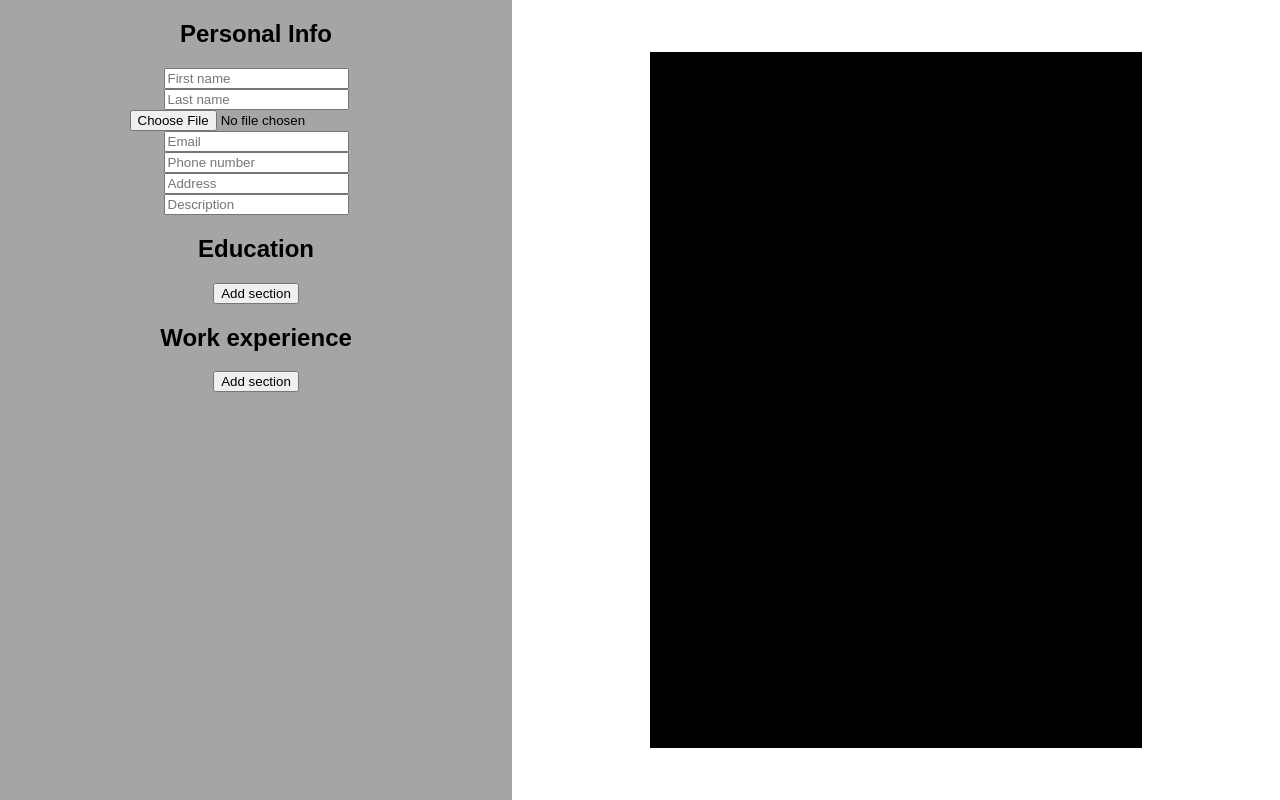
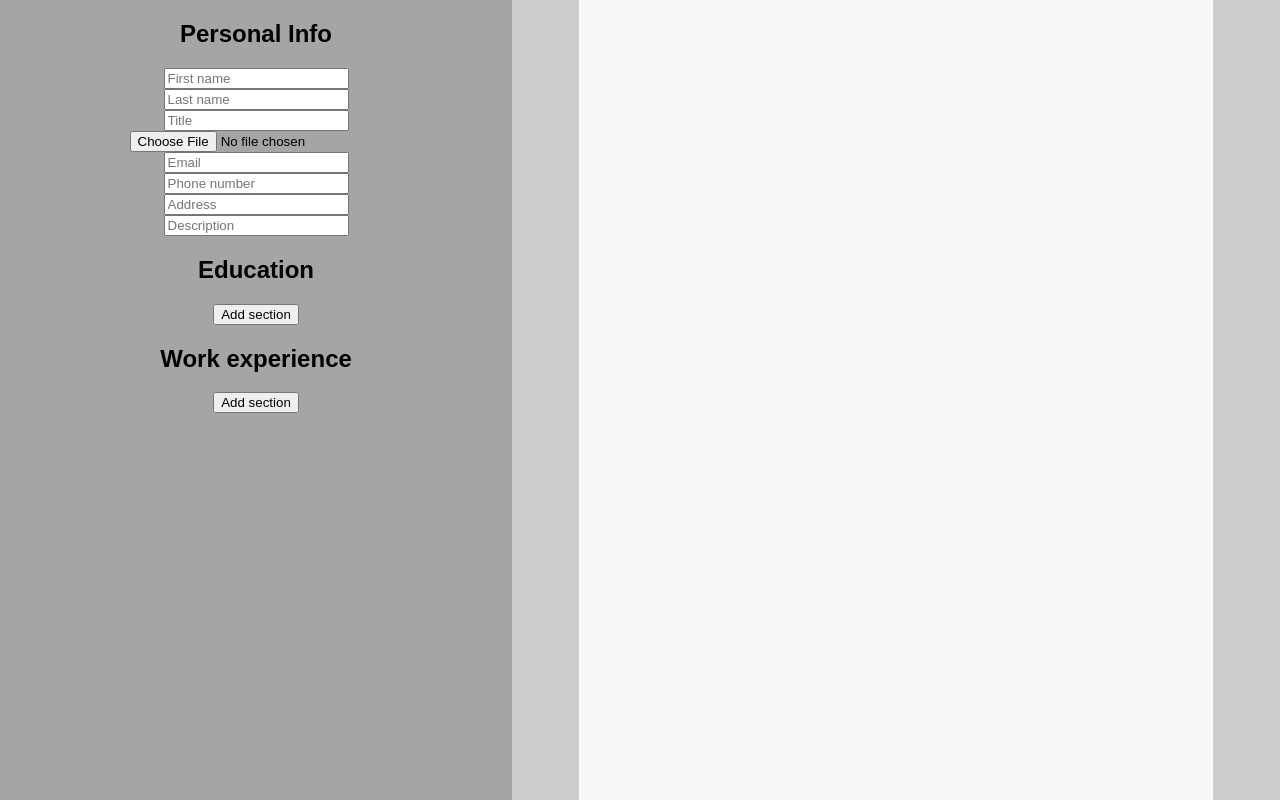
Before and after one commit to clikuki/cv-creator, a React (Create React App) app: page / in a window 1280 px wide. Built offline with nearby package versions, Linux system fonts and the light colour scheme.

Commit message:
some work on cvDisplay - inputs for firstName, lastName, title, and photo now update the cvDisplay

```diff
--- a/src/components/App.js
+++ b/src/components/App.js
@@ -1,12 +1,37 @@
+import { useState } from "react";
 import CVDisplay from "./CVDisplay";
 import InfoEditor from "./InfoEditor";
 import '../css/misc.css';
 
 const App = () =>
 {
+	const [educationInfo, setEducationInfo] = useState([]);
+	const [workInfo, setWorkInfo] = useState([]);
+	const [personalInfo, setPersonalInfo] = useState({
+		firstName: '',
+		lastName: '',
+		title: '',
+		photo: '',
+		email: '',
+		phoneNum: '',
+		address: '',
+		description: '',
+	});
+
 	return <>
-		<InfoEditor />
-		<CVDisplay />
+		<InfoEditor
+			personalInfo={personalInfo}
+			workInfo={workInfo}
+			educationInfo={educationInfo}
+			setPersonalInfo={setPersonalInfo}
+			setEducationInfo={setEducationInfo}
+			setWorkInfo={setWorkInfo} />
+		<CVDisplay
+			info={{
+				personal: personalInfo,
+				work: workInfo,
+				education: educationInfo,
+			}} />
 	</>
 }
 
--- a/src/components/CVDisplay.js
+++ b/src/components/CVDisplay.js
@@ -1,10 +1,37 @@
+import { useState } from 'react';
 import css from '../css/cvDisplay.module.css';
 
-const CVDisplay = () =>
+const Style1 = props =>
+{
+	const [imgSrc, setImgSrc] = useState(null);
+	const { info } = props;
+
+	if (info.personal.photo)
+	{
+		const fileReader = new FileReader();
+		fileReader.onload = () => setImgSrc(fileReader.result);
+		fileReader.readAsDataURL(info.personal.photo);
+	}
+
+	return <>
+		<div>
+			<h1>
+				{`${info.personal.firstName} ${info.personal.lastName}`}
+			</h1>
+			<span>{info.personal.title}</span>
+		</div>
+		<div>
+			<img src={imgSrc} alt='Portrait of self' />
+		</div>
+		<div></div>
+	</>
+}
+
+const CVDisplay = props =>
 {
 	return <div className={css.wrapper}>
 		<div className={css.cvDisplay}>
-
+			<Style1 info={props.info} />
 		</div>
 	</div>
 }
--- a/src/components/InfoEditor.js
+++ b/src/components/InfoEditor.js
@@ -1,14 +1,13 @@
-import { useState } from "react"
+import css from '../css/infoEditor.module.css';
 import { nanoid } from "nanoid";
-import css from '../css/infoEditor.module.css';
 
 const PersonalSection = props =>
 {
 	const { personalInfo } = props;
-	const onChange = ({ target }) =>
+	const onChange = (e) =>
 	{
-		const value = target.value;
-		const type = target.dataset.type;
+		const value = e.target?.files?.[0] || e.target.value;
+		const type = e.target.dataset.type;
 		props.onChange(type, value);
 	}
 
@@ -16,7 +15,8 @@ const PersonalSection = props =>
 		<h2>Personal Info</h2>
 		<input value={personalInfo.firstName} onChange={onChange} data-type='firstName' placeholder="First name" type='text' />
 		<input value={personalInfo.lastName} onChange={onChange} data-type='lastName' placeholder="Last name" type='text' />
-		<input value={personalInfo.photo} onChange={onChange} data-type='photo' placeholder="Photo" type='file' accept=".png,.jpg,.webp" />
+		<input value={personalInfo.title} onChange={onChange} data-type='title' placeholder="Title" type='text' />
+		<input onChange={onChange} data-type='photo' placeholder="Photo" type='file' accept=".png,.jpg,.webp" />
 		<input value={personalInfo.email} onChange={onChange} data-type='email' placeholder="Email" type='email' />
 		<input value={personalInfo.phoneNum} onChange={onChange} data-type='phoneNum' placeholder="Phone number" type='text' />
 		<input value={personalInfo.address} onChange={onChange} data-type='address' placeholder="Address" type='text' />
@@ -119,26 +119,14 @@ const getStaticSectionEvent = (obj, setFunc) => (type, value) =>
 	})
 }
 
-const InfoEditor = () =>
+const InfoEditor = props =>
 {
-	const [educationInfo, setEducationInfo] = useState([]);
-	const [workInfo, setWorkInfo] = useState([]);
-	const [personalInfo, setPersonalInfo] = useState({
-		firstName: '',
-		lastName: '',
-		photo: '',
-		email: '',
-		phoneNum: '',
-		address: '',
-		description: '',
-	});
-
-	const handlePersonalInfoChange = getStaticSectionEvent(personalInfo, setPersonalInfo);
+	const handlePersonalInfoChange = getStaticSectionEvent(props.personalInfo, props.setPersonalInfo);
 	const [
 		handleEducationInfoChange,
 		handleEducationInfoDelete,
 		handleEducationInfoAdd,
-	] = getDynamicSectionEvents(educationInfo, setEducationInfo, () =>
+	] = getDynamicSectionEvents(props.educationInfo, props.setEducationInfo, () =>
 	({
 		school: '',
 		city: '',
@@ -152,7 +140,7 @@ const InfoEditor = () =>
 		handleWorkInfoChange,
 		handleWorkInfoDelete,
 		handleWorkInfoAdd,
-	] = getDynamicSectionEvents(workInfo, setWorkInfo, () =>
+	] = getDynamicSectionEvents(props.workInfo, props.setWorkInfo, () =>
 	({
 		company: '',
 		city: '',
@@ -163,14 +151,14 @@ const InfoEditor = () =>
 	}));
 
 	return <div className={css.infoEditor}>
-		<PersonalSection personalInfo={personalInfo} onChange={handlePersonalInfoChange} />
+		<PersonalSection personalInfo={props.personalInfo} onChange={handlePersonalInfoChange} />
 		<EducationSection
-			educationInfo={educationInfo}
+			educationInfo={props.educationInfo}
 			onChange={handleEducationInfoChange}
 			onAdd={handleEducationInfoAdd}
 			onDelete={handleEducationInfoDelete} />
 		<WorkSection
-			workInfo={workInfo}
+			workInfo={props.workInfo}
 			onChange={handleWorkInfoChange}
 			onAdd={handleWorkInfoAdd}
 			onDelete={handleWorkInfoDelete} />
--- a/src/css/cvDisplay.module.css
+++ b/src/css/cvDisplay.module.css
@@ -1,7 +1,7 @@
 .cvDisplay {
 	aspect-ratio: 1 / 1.4142;
-	width: 70%;
-	background-color: black; /* For display purposes only */
+	width: 90%;
+	background-color: #f8f8f8;
 }
 
 .wrapper {
@@ -10,4 +10,5 @@
 	align-items: center;
 	padding: 2rem;
 	overflow: auto;
+	background-color: #cccccc;
 }
```
